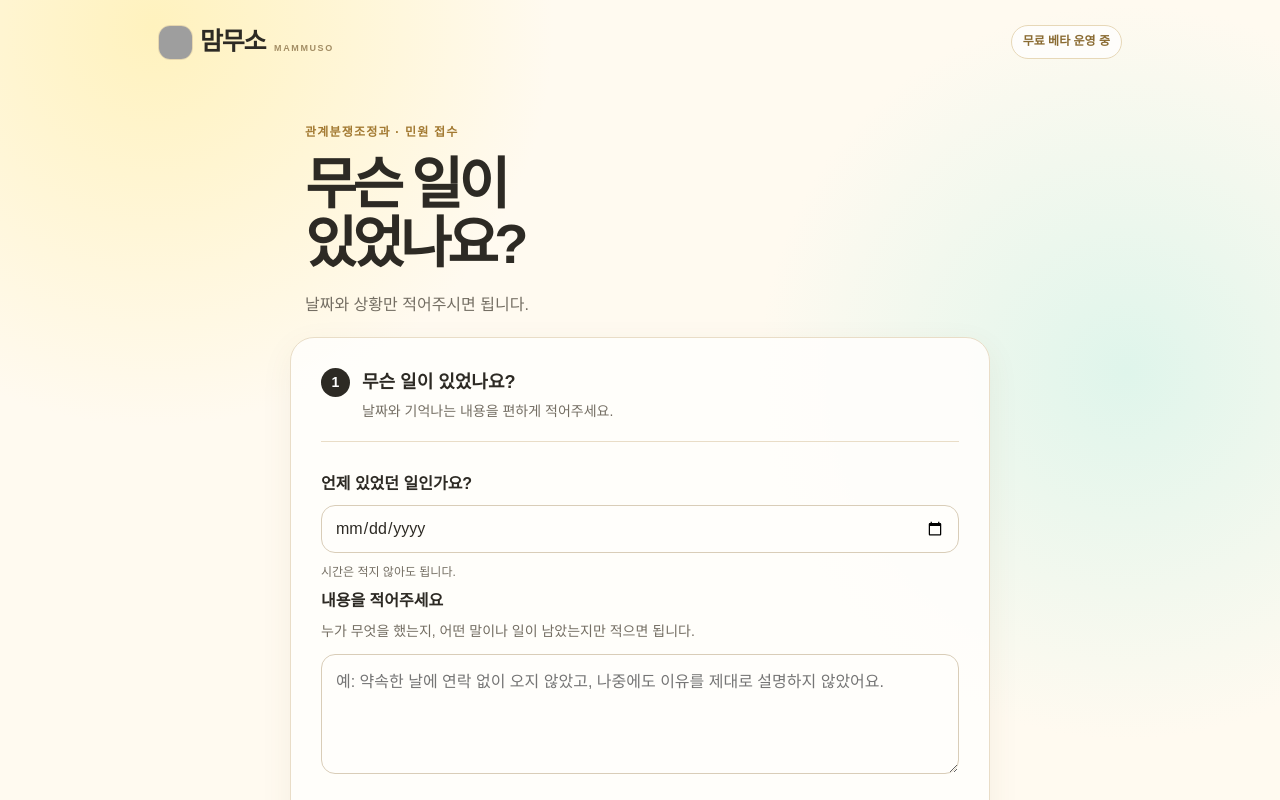
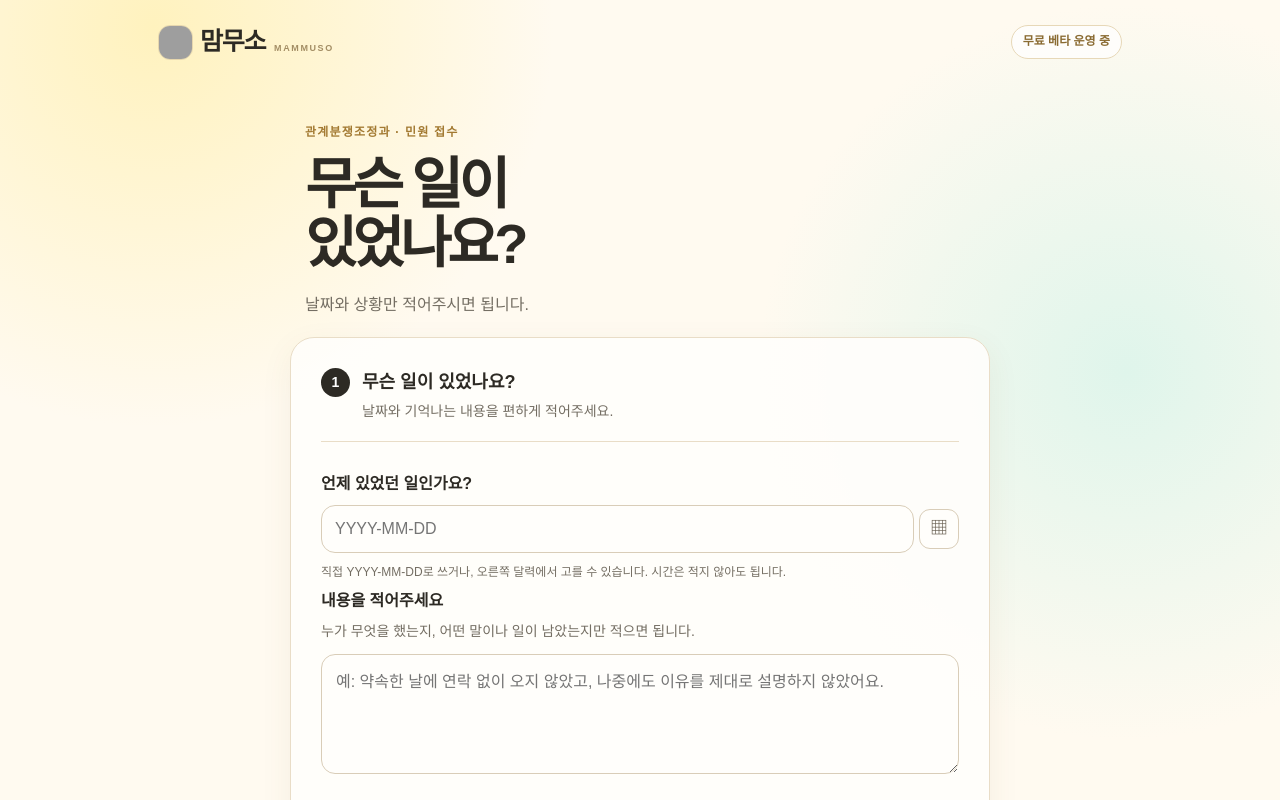
Before and after one commit to YoonYeoSong/mammuso, a Next.js app: page /intake in a window 1280 px wide. Shown: the top 800 px of the page. Built offline with nearby package versions, Linux system fonts and the light colour scheme; grey boxes are pictures that could not be loaded.

Commit message:
Improve incident date entry

```diff
--- a/src/components/IntakeForm.tsx
+++ b/src/components/IntakeForm.tsx
@@ -1,6 +1,6 @@
 "use client";
 
-import { useState } from "react";
+import { useRef, useState } from "react";
 import Link from "next/link";
 import { useRouter } from "next/navigation";
 import { judgeForCase, type Judge } from "@/lib/cases/judges";
@@ -18,6 +18,12 @@ export function IntakeForm() {
   const [loading, setLoading] = useState(false);
   const [stage, setStage] = useState<ReceptionStage>("idle");
   const [assignedJudge, setAssignedJudge] = useState<Judge | null>(null);
+  const calendarRef = useRef<HTMLInputElement>(null);
+
+  function updateTypedDate(value: string) {
+    const digits = value.replace(/\D/g, "").slice(0, 8);
+    setIncidentDate([digits.slice(0, 4), digits.slice(4, 6), digits.slice(6, 8)].filter(Boolean).join("-"));
+  }
   function previewReceptionAnimation() {
     if (stage !== "idle") return;
     setAssignedJudge(judgeForCase("ANIMATION-PREVIEW", false, spicyModeAgreed));
@@ -50,8 +56,8 @@ export function IntakeForm() {
       <div className="form-progress"><span>1</span><div><b>무슨 일이 있었나요?</b><p>날짜와 기억나는 내용을 편하게 적어주세요.</p></div></div>
       <section className="form-section intake-basics">
         <label htmlFor="incident-date">언제 있었던 일인가요?</label>
-        <div className="incident-date-field"><input id="incident-date" type="date" value={incidentDate} onChange={(event) => setIncidentDate(event.target.value)} required /></div>
-        <small>시간은 적지 않아도 됩니다.</small>
+        <div className="incident-date-field" style={{ display: "flex", alignItems: "center", gap: 5 }}><input id="incident-date" type="text" value={incidentDate} onChange={(event) => updateTypedDate(event.target.value)} inputMode="numeric" pattern="[0-9]{4}-[0-9]{2}-[0-9]{2}" placeholder="YYYY-MM-DD" style={{ flex: 1 }} required /><button type="button" aria-label="달력에서 날짜 선택" onClick={() => calendarRef.current?.showPicker()} style={{ display: "grid", width: 40, height: 40, flex: "none", placeItems: "center", border: "1px solid #d9cdb8", borderRadius: 11, background: "#fffefb", color: "#655c4e", cursor: "pointer", fontSize: 18 }}><span aria-hidden="true">▦</span></button><input ref={calendarRef} type="date" value={/^\d{4}-\d{2}-\d{2}$/.test(incidentDate) ? incidentDate : ""} onChange={(event) => setIncidentDate(event.target.value)} tabIndex={-1} aria-hidden="true" style={{ position: "absolute", width: 1, minWidth: 1, height: 1, minHeight: 1, padding: 0, opacity: 0, pointerEvents: "none" }} /></div>
+        <small>직접 YYYY-MM-DD로 쓰거나, 오른쪽 달력에서 고를 수 있습니다. 시간은 적지 않아도 됩니다.</small>
         <label htmlFor="statement">내용을 적어주세요</label>
         <p className="field-intro">누가 무엇을 했는지, 어떤 말이나 일이 남았는지만 적으면 됩니다.</p>
         <textarea id="statement" value={statement} onChange={(event) => setStatement(event.target.value)} minLength={20} maxLength={5000} placeholder="예: 약속한 날에 연락 없이 오지 않았고, 나중에도 이유를 제대로 설명하지 않았어요." required />
```
